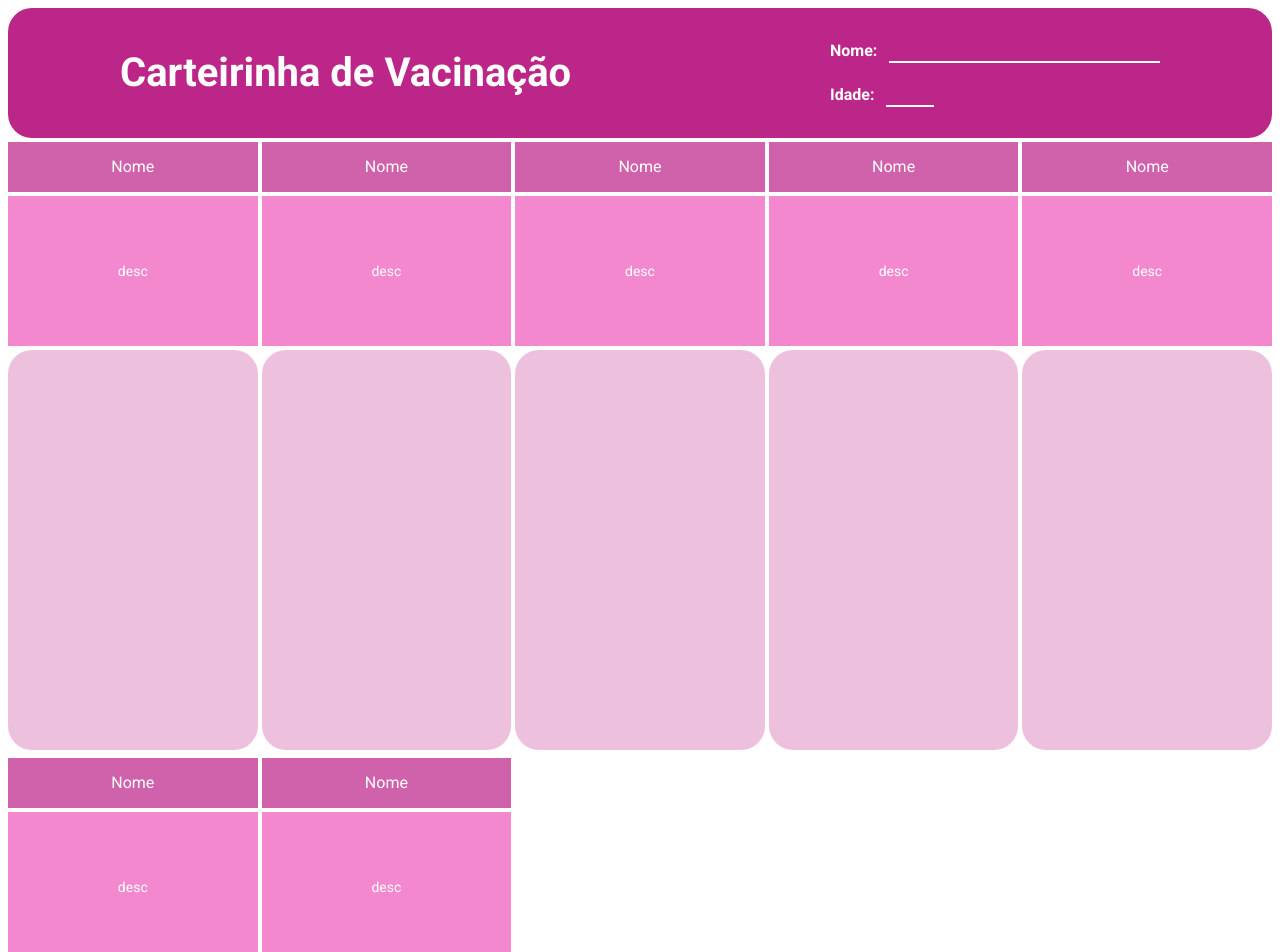
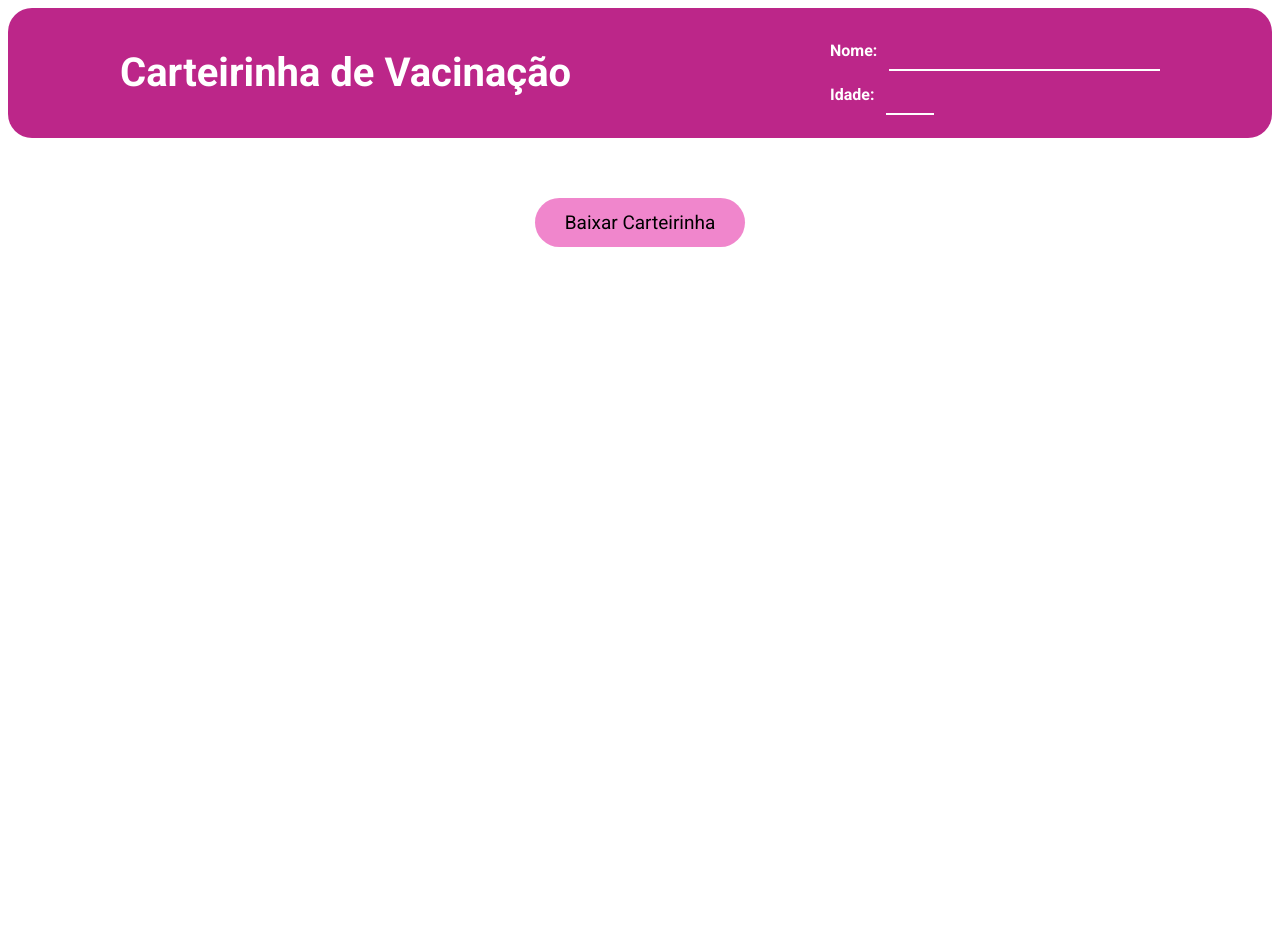
Before and after one commit to victormrtns/frontend-site-UNL, a React (Vite) app: page /carteirinhavacina in a window 1280 px wide. Shown: the top 952 px of the page. After the commit the page ends 800 px from the top, so only its background shows below. Built offline with nearby package versions, Linux system fonts and the light colour scheme.

Commit message:
[feat] - add generate carteirinha completed

```diff
--- a/src/pages/CarteirinhaVacinaPDF.jsx
+++ b/src/pages/CarteirinhaVacinaPDF.jsx
@@ -1,4 +1,4 @@
-import { useRef } from 'react'
+import { useEffect, useRef, useState } from 'react'
 import Button from '../components/Button'
 import html2canvas from 'html2canvas'
 import jsPDF from 'jspdf'
@@ -8,15 +8,16 @@ function CarteirinhaHeader() {
     const age = localStorage.getItem('age')
 
     return (
-        <div className="bg-carteiraHeader w-full h-[130px] rounded-3xl flex items-center justify-between px-28">
-            <h1 className="text-white text-[40px] font-bold">Carteirinha de Vacinação</h1>
+        <div className="bg-carteiraHeader w-full h-[170px] sm:h-[130px] rounded-3xl flex flex-col py-2 sm:py-0
+        sm:flex-row items-center sm:justify-between px-14 lg:px-28">
+            <h1 className="text-white text-[25px] sm:text-[29px] lg:text-[40px] font-bold">Carteirinha de Vacinação</h1>
 
-            <div className="flex flex-col text-white font-bold w-[330px] gap-y-5">
+            <div className="flex flex-col text-white font-bold w-[250px] sm:w-[330px] gap-y-5">
                 <h3 className="flex gap-x-3 w-full">
                     Nome:
                     <span className="relative w-full h-5">
                         {name}
-                        <div className="h-[2px] w-full bg-white absolute right-0 -bottom-1"></div>
+                        <div className="h-[2px] w-full bg-white absolute right-0 -bottom-3"></div>
                     </span>
                 </h3>
 
@@ -24,7 +25,7 @@ function CarteirinhaHeader() {
                     <h2>Idade:</h2>
                     <span className="relative w-full h-5">
                         {age}
-                        <div className="h-[2px] w-12 bg-white absolute left-0 -bottom-1"></div>
+                        <div className="h-[2px] w-12 bg-white absolute left-0 -bottom-3"></div>
                     </span>
                 </h3>
             </div>
@@ -32,32 +33,29 @@ function CarteirinhaHeader() {
     )
 }
 
-function VacinaTitle() {
+function VacinaTitle({children}) {
     return (
         <div className="bg-carteiraVacinaName h-[50px] text-white flex justify-center items-center">
-            Nome
+            {children}
         </div>
     )
 }
 
-function VacinaDescription() {
+function VacinaDescription({children}) {
     return (
-        <div className="bg-carteiraVacinaDesc h-[150px] text-[14px] text-white flex justify-center items-center">
-            desc
-        </div>
-    )
-}
-
-function VacinaLotes() {
-    return (
-        <div className="bg-cateiraVacinaLotes h-[400px] rounded-3xl">
-
+        <div className="bg-carteiraVacinaDesc h-[150px] text-[14px] text-white flex justify-center items-center px-3">
+            {children}
         </div>
     )
 }
 
 const CarteirinhaVacinaPDF = () => {
 
+    const [carteirinhaData,setCarteirinhaData] = useState([]);
+
+    useEffect(() => {
+        setCarteirinhaData(JSON.parse(localStorage.getItem('dados_carteirinha')))
+    }, [])
 
     const divToPrintRef = useRef();
 
@@ -79,48 +77,27 @@ const CarteirinhaVacinaPDF = () => {
             <CarteirinhaHeader />
 
             <div className="w-full h-full grid grid-cols-[repeat(auto-fill,_minmax(230px,_1fr))] gap-x-1 gap-y-2 overflow-x-auto overflow-y-hidden">
-                <div className="flex flex-col h-full gap-y-1 w-full">
-                    <VacinaTitle />
-                    <VacinaDescription />
-                    <VacinaLotes />
-                </div>
 
-                <div className="flex flex-col h-full gap-y-1 w-full">
-                    <VacinaTitle />
-                    <VacinaDescription />
-                    <VacinaLotes />
-                </div>
-
-                <div className="flex flex-col h-full gap-y-1 w-full">
-                    <VacinaTitle />
-                    <VacinaDescription />
-                    <VacinaLotes />
-                </div>
-
-                <div className="flex flex-col h-full gap-y-1 w-full">
-                    <VacinaTitle />
-                    <VacinaDescription />
-                    <VacinaLotes />
-                </div>
-
-                <div className="flex flex-col h-full gap-y-1 w-full">
-                    <VacinaTitle />
-                    <VacinaDescription />
-                    <VacinaLotes />
-                </div>
-
-                <div className="flex flex-col h-full gap-y-1 w-full">
-                    <VacinaTitle />
-                    <VacinaDescription />
-                    <VacinaLotes />
-                </div>
-
-                <div className="flex flex-col h-full gap-y-1 w-full">
-                    <VacinaTitle />
-                    <VacinaDescription />
-                    <VacinaLotes />
-                </div>
-
+                {carteirinhaData?.map((vacina) => {
+                    return (
+                        <div className="flex flex-col h-full gap-y-1 w-full" key={vacina.descrição}>
+                            <VacinaTitle>{vacina.nome}</VacinaTitle>
+                            <VacinaDescription>{vacina.descrição}</VacinaDescription>
+                            <div className="bg-cateiraVacinaLotes h-[400px] rounded-3xl flex flex-col p-3">
+                                {
+                                    vacina.dados?.map((dado) => {
+                                        return (
+                                            <div className="flex flex-col flex-1" key={`${dado.lote}${dado.data}`}>
+                                                <span><b>Lote:</b> {dado.lote}</span>
+                                                <span><b>Data:</b> {dado.data}</span>
+                                            </div>
+                                        )
+                                    })
+                                }
+                            </div>
+                        </div>
+                    )
+                })}
             </div>
 
         </div>
--- a/src/pages/Forms.jsx
+++ b/src/pages/Forms.jsx
@@ -9,6 +9,7 @@ import { IoCalendarOutline } from "react-icons/io5";
 import { vacinaData, vacinaDataIdoso } from "../assets/data";
 import { useEffect, useState } from "react";
 import { useNavigate } from "react-router-dom";
+import { toast } from "react-toastify";
 
 function Forms() {
   const navigate = useNavigate()
@@ -40,8 +41,6 @@ function Forms() {
       localStorage.setItem("name", name);
       localStorage.setItem("selectedItems", JSON.stringify(selectedItemsJSON))
       setTimeout(navigate, 0, "/cartaodevacina");
-    } else {
-      // TODO: criar um toast aqui para falar que é necessário no mínimo uma vacina estar selecionada
     }
 
   }
--- a/src/pages/VisualizacaoCartaoDeVacina.jsx
+++ b/src/pages/VisualizacaoCartaoDeVacina.jsx
@@ -4,10 +4,15 @@ import Button from '../components/Button'
 import { toast } from 'react-toastify';
 import { useNavigate } from 'react-router-dom';
 
+import { vacinaData, vacinaDataIdoso } from '../assets/data';
+
 function VisualizacaoCartaoDeVacina() {
   const [vacinas, setVacinas] = useState({});
+  const [carteirinhaData, setCarteirinhaData] = useState();
 
   const navigate = useNavigate();
+
+  const age = localStorage.getItem('age');
 
   useEffect(() => {
       var data = JSON.parse(localStorage.getItem("selectedItems"))
@@ -15,19 +20,18 @@ function VisualizacaoCartaoDeVacina() {
         nome: vacina.nome,
         resumo: vacina.descrição
       })))
+
+      setCarteirinhaData((age < 50) ? vacinaData.vacinas : vacinaDataIdoso.vacinas)
   },[])
 
   function handleAddDateLote() {
     const divsLoteData = document.getElementsByName('divLoteData');
-    let lotesByDiv = []
     let count = new Array(divsLoteData.length).fill(0)
-
-    console.log(divsLoteData.length)
 
     divsLoteData.forEach((div, i) => {
         let vacinaContainer = div.childNodes
         let infoDivs = vacinaContainer[2].childNodes
-        // let vacina_nome = vacinaContainer[0].firstChild.textContent
+        let vacina_nome = vacinaContainer[0].firstChild.textContent
 
         let lote, data;
 
@@ -37,10 +41,22 @@ function VisualizacaoCartaoDeVacina() {
 
           count[i] = (lote !== '' && data !== '') ? ++count[i] : count[i];
 
+          if(lote !== '' && data !== '') {
+            setCarteirinhaData(
+              carteirinhaData.map((vacina) => {
+                if(vacina.nome === vacina_nome) {
+                  vacina.dados[j].lote = lote
+                  vacina.dados[j].data = data
+                }
+              })
+            )
+          }
+
         })
 
-        // TODO: gerar json dos dados extraidos acima, e colocar no local storage para serem utilizados na carteirinha
     })
+
+    localStorage.setItem('dados_carteirinha', JSON.stringify(carteirinhaData))
 
     let validateData = true;
 
```
Also changed, not shown: src/assets/data.js (+57 -28 lines).
